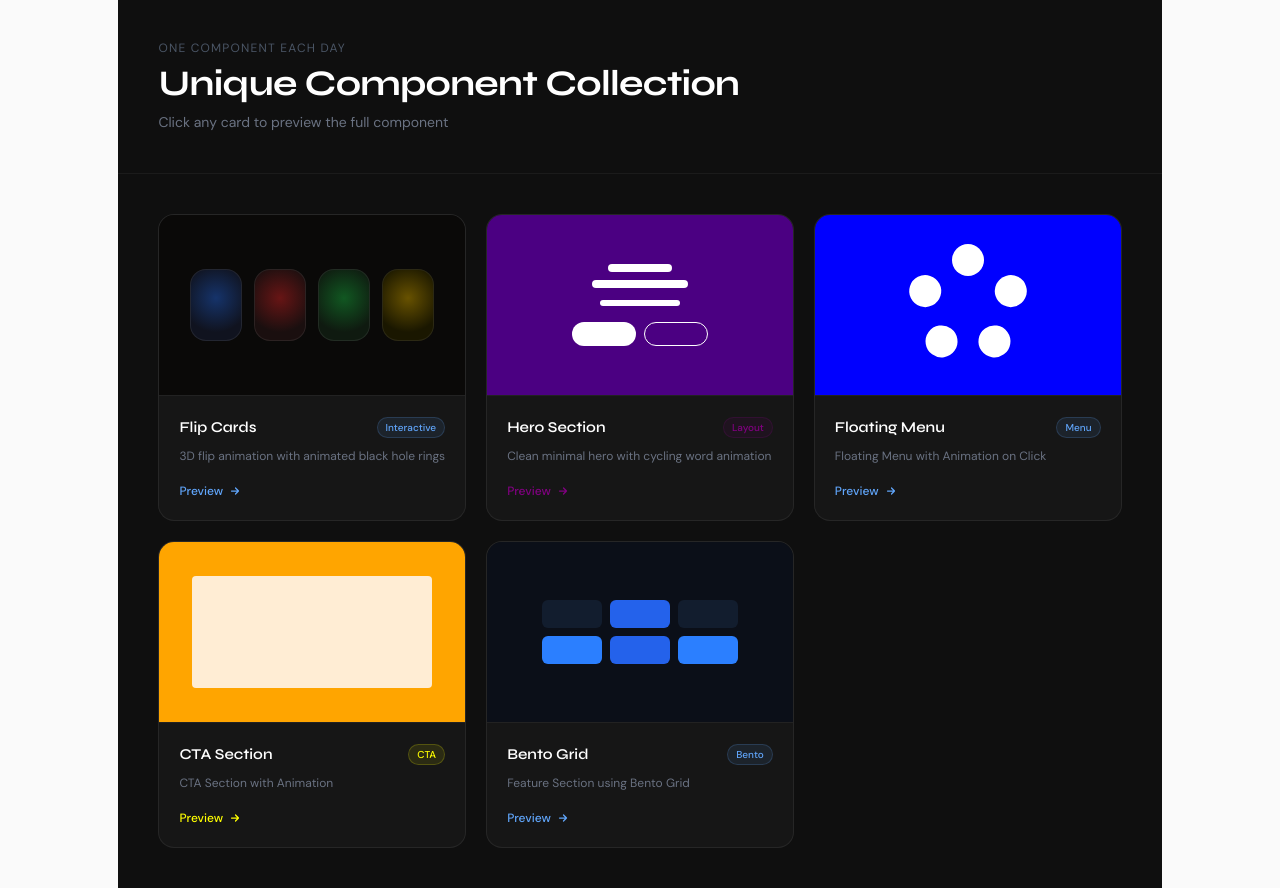
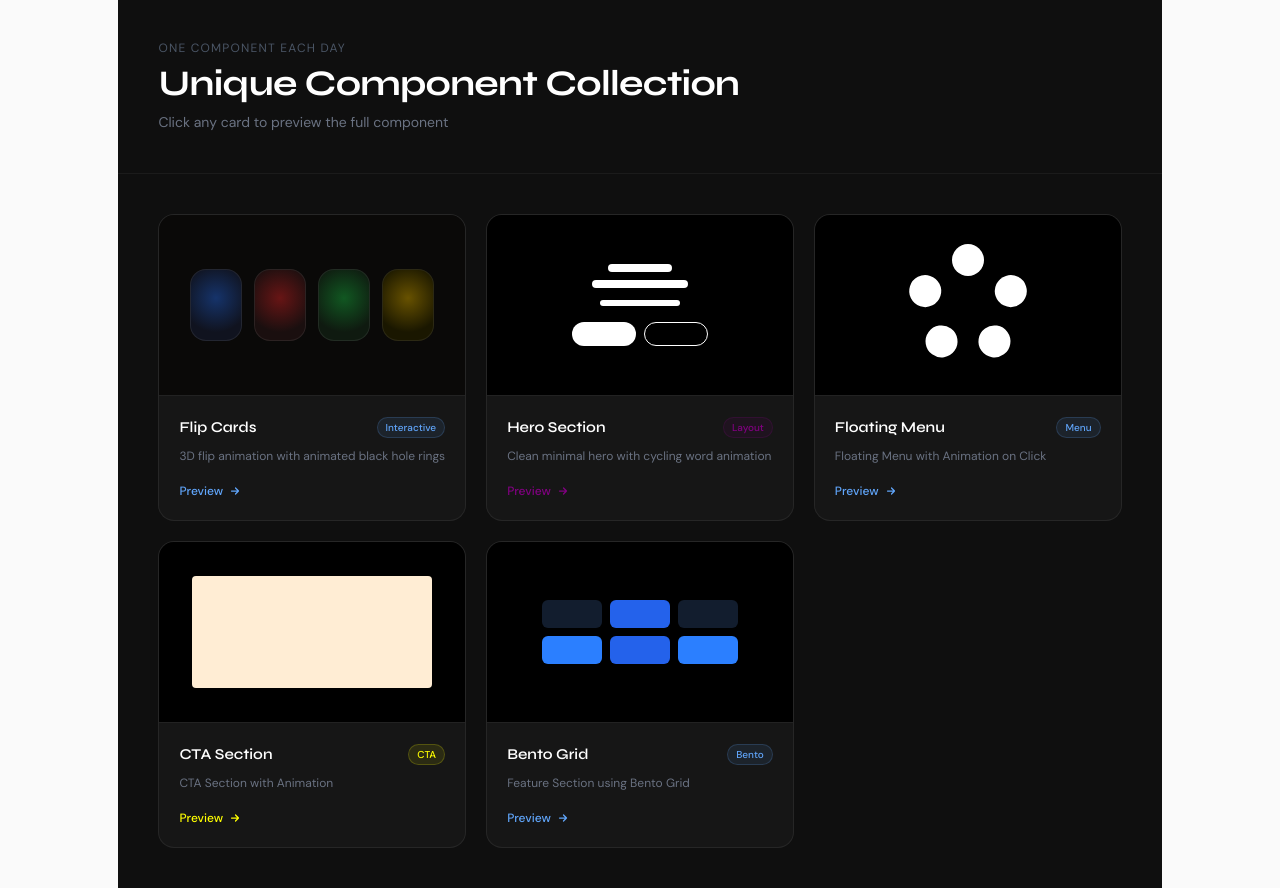
Before and after one commit to anupam-kumar-krishnan/daily-components, a Next.js app: page / in a window 1280 px wide. Built offline with nearby package versions, Linux system fonts and the light colour scheme.

Commit message:
fix: update background colors in showcase components to black

```diff
--- a/app/components/bentogrid.tsx
+++ b/app/components/bentogrid.tsx
@@ -7,6 +7,7 @@ import {
   animate,
   useMotionValue,
   useTransform,
+  cubicBezier,
 } from "framer-motion";
 
 /* ─── Shared fade-up variant ──────────────── */
@@ -15,7 +16,11 @@ const fadeUp = {
   visible: (i: number) => ({
     opacity: 1,
     y: 0,
-    transition: { duration: 0.6, delay: i * 0.1, ease: [0.22, 1, 0.36, 1] },
+    transition: {
+      duration: 0.6,
+      delay: i * 0.1,
+      ease: cubicBezier(0.22, 1, 0.36, 1),
+    },
   }),
 };
 
@@ -824,7 +829,6 @@ export default function BentoGrid() {
               initial="hidden"
               animate="visible"
               whileHover="hover"
-              variants2={cardHover}
               style={{ borderRadius: 20 }}
             >
               <motion.div
--- a/app/components/showcase.tsx
+++ b/app/components/showcase.tsx
@@ -729,7 +729,7 @@ const ThumbFlipCards = () => (
 const ThumbCTA = () => (
   <div
     className="w-full h-full flex items-center justify-center"
-    style={{ background: "orange" }}
+    style={{ background: "black" }}
   >
     <div className="w-60 h-28 rounded-sm bg-orange-100"></div>
   </div>
@@ -739,7 +739,7 @@ const ThumbMenu = () => {
   return (
     <div
       className="w-full h-full flex items-center justify-center"
-      style={{ background: "blue" }}
+      style={{ background: "black" }}
     >
       <div className="relative w-28 h-28 flex items-center justify-center">
         {Array.from({ length: 5 }).map((_, i) => (
@@ -759,7 +759,7 @@ const ThumbMenu = () => {
 const ThumbHero = () => (
   <div
     className="w-full h-full flex flex-col items-center justify-center gap-2 px-4"
-    style={{ background: "indigo" }}
+    style={{ background: "black" }}
   >
     <div className="w-16 h-2 rounded-full bg-white" />
     <div className="w-24 h-2 rounded-full bg-white" />
@@ -774,7 +774,7 @@ const ThumbHero = () => (
 const ThumbMagnetic = () => (
   <div
     className="w-full h-full flex items-center justify-center px-6"
-    style={{ background: "#0b0f18" }}
+    style={{ background: "#000" }}
   >
     <div className="grid grid-cols-3 gap-2">
       {/* Top Row */}
```
